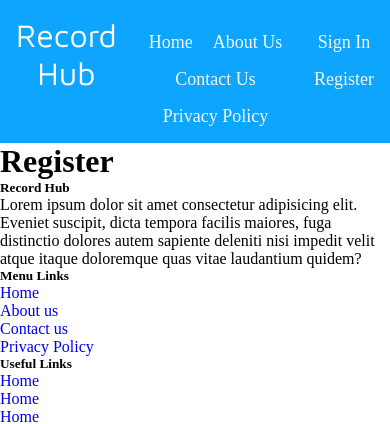
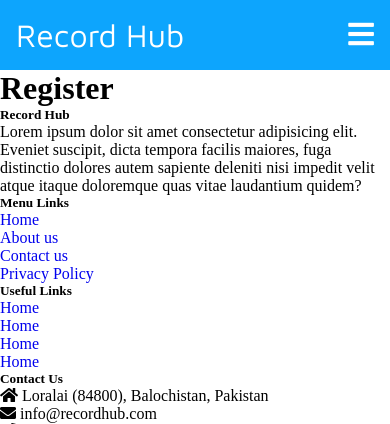
Before and after one commit to Anonster/RecordHub, a Node server app: page /register in a window 390 px wide. Shown: the top 424 px of the page. Run offline with Node 20, Linux system fonts and the light colour scheme.

Commit message:
Added responsiveness to the header'

```diff
--- a/public/stylesheets/main.css
+++ b/public/stylesheets/main.css
@@ -16,9 +16,35 @@
   background-color: #0da5fd;
   padding: 1rem;
   text-align: center;
+  display: flex;
+  justify-content: space-between;
 }
 .navbar a {
   text-decoration: none;
+}
+@media (max-width: 992px) {
+  .navbar .laptop {
+    display: none;
+  }
+}
+.navbar .mobile {
+  width: 30vw;
+  display: flex;
+  flex-direction: row-reverse;
+}
+@media (min-width: 992px) {
+  .navbar .mobile {
+    display: none;
+  }
+}
+.navbar .mobile button {
+  background-color: transparent;
+  border: none;
+  outline: none;
+}
+.navbar .mobile button i {
+  font-size: 2.2em;
+  color: white;
 }
 .navbar .navbar-brand {
   font-family: "Maven Pro", sans-serif;
--- a/views/Partials/header.ejs
+++ b/views/Partials/header.ejs
@@ -12,7 +12,10 @@
 <body>
     <nav class="navbar flex">
       <a class="navbar-brand" href="/">Record Hub</a>
-      <div class="navbar-data flex">
+      <div class="mobile">
+        <button><i class="fas fa-bars"></i></button>
+      </div>
+      <div class="laptop navbar-data flex">
         <div class="flex navbar-data-block">
           <ul class="navbar-nav inline-block">
             <li class="nav-item inline-block">
@@ -32,10 +35,10 @@
         <div class="flex navbar-data-block">
           <ul class="navbar-nav inline-block">
             <li class="nav-item inline-block">
-              <a class="nav-link " href="/signin">Sign In</a>
+              <a class="nav-link " href="/signin"><i class="fas fa-sign-in-alt"></i> Sign In</a>
             </li>
             <li class="nav-item inline-block">
-              <a class="nav-link glyphicon glyphicon-user" href="/register">Register</a>
+              <a class="nav-link glyphicon glyphicon-user" href="/register"><i class="fas fa-user-plus"></i> Register</a>
             </li>
           </ul>
         </div>
```
